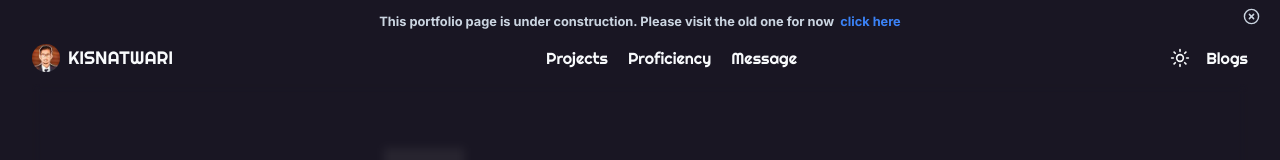
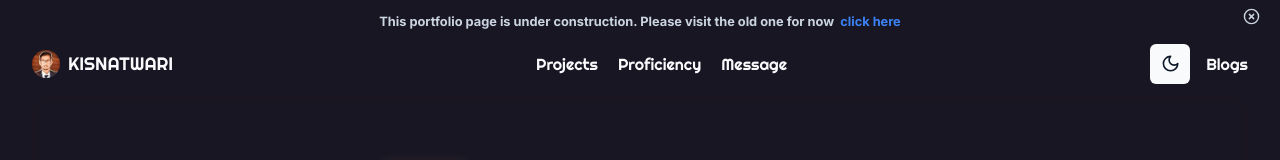
Before and after one commit to kisnatwari/desmel-redesign, a Next.js app: page / in a window 1280 px wide. Shown: the top 160 px of the page. Built offline with nearby package versions, Linux system fonts and the light colour scheme; grey boxes are pictures that could not be loaded.

Commit message:
Dark Mode added and Implemented

```diff
--- a/src/app/globals.css
+++ b/src/app/globals.css
@@ -4,7 +4,7 @@
 
 @layer base {
   :root {
-    --background: 0 0% 100%;
+    --background: 144 77% 95%;
     --foreground: 222.2 84% 4.9%;
 
     --card: 0 0% 100%;
--- a/src/app/layout.tsx
+++ b/src/app/layout.tsx
@@ -15,11 +15,7 @@ export const metadata: Metadata = {
   description: 'A full stack web developer proficient in MERN Stack, NextJS, Laravel',
 }
 
-export default function RootLayout({
-  children,
-}: {
-  children: React.ReactNode
-}) {
+export default function RootLayout({ children, }: { children: React.ReactNode }) {
   return (
     <html lang="en">
       <link rel="icon" href="/favicon.jpeg" sizes="any" />
--- /dev/null
+++ b/src/components/Atoms/global/ModeToggle.tsx
@@ -0,0 +1,20 @@
+"use client"
+
+import * as React from "react"
+import { Moon, Sun } from "lucide-react"
+import { useTheme } from "next-themes"
+
+import { Button } from "@/components/ui/button"
+
+export function ModeToggle() {
+    const { setTheme, theme } = useTheme();
+    const toggleMode = () => {
+        theme == "light" ? setTheme('dark') : setTheme('light');
+    }
+    return (
+        <Button size="icon" onClick={toggleMode}>
+            <Sun className="h-[1.2rem] w-[1.2rem] rotate-0 scale-100 transition-all dark:-rotate-90 dark:scale-0" />
+            <Moon className="absolute h-[1.2rem] w-[1.2rem] rotate-90 scale-0 transition-all dark:rotate-0 dark:scale-100" />
+        </Button>
+    )
+}
--- a/src/components/Atoms/global/Navbar.tsx
+++ b/src/components/Atoms/global/Navbar.tsx
@@ -3,6 +3,7 @@ import { Righteous } from 'next/font/google';
 import { Sun } from 'lucide-react';
 import Link from 'next/link';
 import { NavAvatar } from './NavAvatar';
+import { ModeToggle } from './ModeToggle';
 
 const righteous = Righteous({
     subsets: ['latin'],
@@ -37,7 +38,7 @@ const Navbar = (props: Props) => {
                 </nav>
             </div>
             <div className='flex gap-4 items-center'>
-                <Sun size={20} />
+                <ModeToggle/>
                 <Link href={"/"}>Blogs</Link>
             </div>
         </div>
--- /dev/null
+++ b/src/components/Atoms/homepage/HeroImage.tsx
@@ -0,0 +1,16 @@
+import Image from 'next/image'
+import React from 'react'
+import { useTheme } from 'next-themes'
+
+type Props = {}
+
+const HeroImage = (props: Props) => {
+    const { theme } = useTheme();
+    return (
+        <Image
+            src={theme == 'dark' ? "/dark-person-img.jpeg" : "/light-person-img.jpeg"}
+            alt='dark img' width={440} height={440} className='rounded-full' />
+    )
+}
+
+export default HeroImage
--- a/src/components/Atoms/homepage/HeroSection.tsx
+++ b/src/components/Atoms/homepage/HeroSection.tsx
@@ -3,6 +3,8 @@ import React from 'react'
 import { Saira } from 'next/font/google'
 import Image from 'next/image'
 import ResumeDownloader from './ResumeDownloader'
+import { useTheme } from 'next-themes'
+import HeroImage from './HeroImage'
 
 type Props = {}
 
@@ -14,6 +16,8 @@ const saira = Saira({
 })
 
 const HeroSection = (props: Props) => {
+
+    const { theme } = useTheme();
 
     return (
         <div className={`container relative ${saira.className}`}>
@@ -27,7 +31,7 @@ const HeroSection = (props: Props) => {
                         </h2>
                         <h3 className="text-3xl text-ring">I Build value Through Codes</h3>
                         <div>
-                            <ResumeDownloader/>
+                            <ResumeDownloader />
                         </div>
                     </div>
                     <div className='ml-auto'>
@@ -40,7 +44,7 @@ const HeroSection = (props: Props) => {
                 </div>
                 <div className='flex flex-col gap-2 h-full justify-center'>
                     <div className='ml-auto'>
-                        <Image src={"/dark-person-img.jpeg"} alt='dark img' width={440} height={440} className='rounded-full' />
+                        <HeroImage/>
                     </div>
                 </div>
             </div>
```
Also changed, not shown: 1 other file (tests, documents, lock files or other folders).
